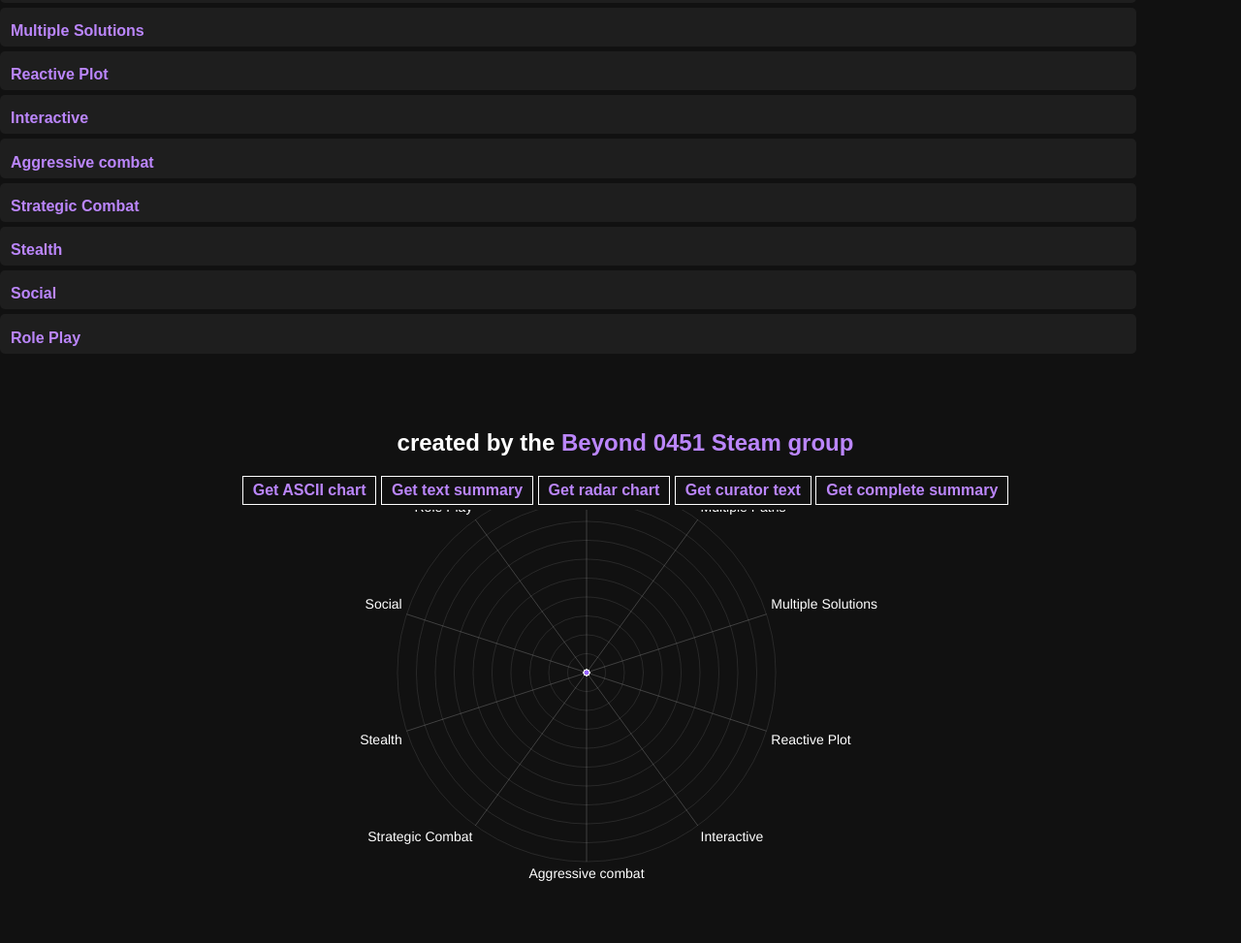
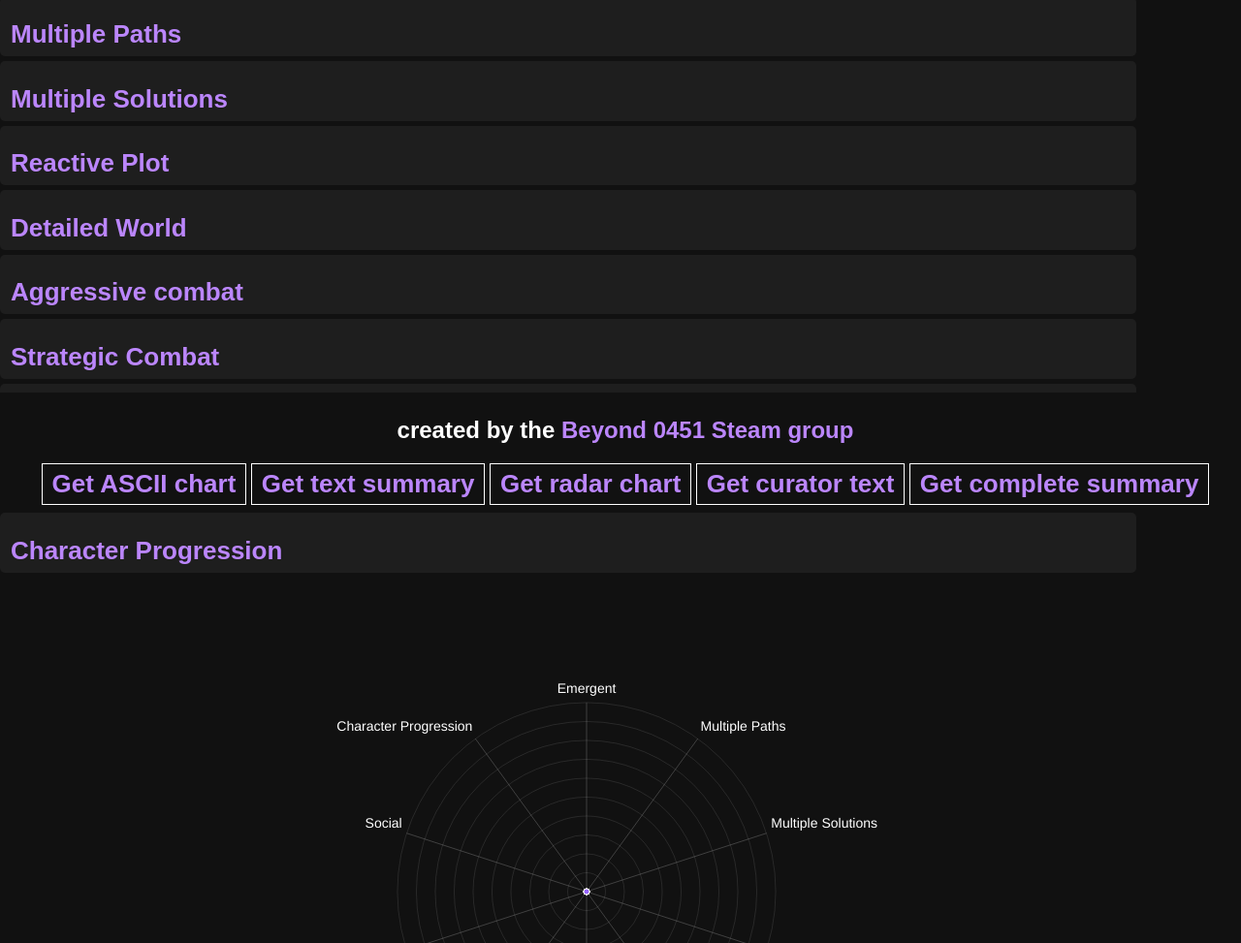
Before and after one commit to digaphobia/digaphobia.github.io, a plain HTML site: page mobile.html in a window 1280 px wide. Shown: the part 274-1247 px from the top of the page at 97% size. Drawn offline with nearby package versions, Linux system fonts and the light colour scheme.

Commit message:
updates to elements

```diff
--- a/full-list.js
+++ b/full-list.js
@@ -13,7 +13,7 @@ const category1 = {
   },
   {
    categoryelement: "Player can dynamically control individual AI systems",
-   elementtooltip: "Possession, mind control, direct remote control of security robot, etc",
+   elementtooltip: "Possession, mind control, remote control of security robot, etc",
    checkbox: true,
    radio: false,
    value: 1,
@@ -45,7 +45,15 @@ const category1 = {
   },
   {
    categoryelement: "AI responds dynamically to environmental changes",
-   elementtooltip: "Lights being left on, doors being left open, blood on the floor, items being left in their path, etc",
+   elementtooltip: "Lights being turned on, doors being left open, blood on the floor, items being left in their path, etc",
+   checkbox: true,
+   radio: false,
+   value: 1,
+   groupname: "chkbx",
+  },
+  {
+   categoryelement: "AI can be tricked or influenced",
+   elementtooltip: "Player can use bait, noise, light, etc. to manipulate AI behavior",
    checkbox: true,
    radio: false,
    value: 1,
@@ -60,8 +68,8 @@ const category1 = {
    groupname: "chkbx",
   },
   {
-   categoryelement: "Player may subvert / avoid required gameplay",
-   elementtooltip: "To do things the developer did not intend but also doesn't strictly prohibit, e.g., in Deus Ex: Ion Storm expected bosses to be killed, however player can distract them, then simply run past to avoid a fight",
+   categoryelement: "Player may draw upon systemic design to subvert / avoid intended gameplay",
+   elementtooltip: "To do things the developer did not intend but also doesn't strictly prohibit, e.g., in Deus Ex: when escaping from UNATCO Agent Navarre can be avoided instead of killed, but Gunther will specifically state that she was killed by the player regardless",
    checkbox: true,
    radio: false,
    value: 1,
@@ -312,28 +320,52 @@ const category4 = {
  ],
 };
 const category5 = {
- categoryname: "Interactive",
- categorydefinition: "Cohesive world and mechanic design which immerse the player",
+ categoryname: "Detailed World",
+ categorydefinition: "Cohesive, focused world and system design",
  categoryelements: [
   {
-   categoryelement: "Interactive environments",
-   elementtooltip: "Objects in the world are functional e.g., working light switches, windows which can be opened and closed",
+   categoryelement: "Functional spaces (WIP)",
+   elementtooltip: "Levels are designed and decorated to be logical and believable places",
    checkbox: true,
    radio: false,
    value: 1,
    groupname: "chkbx",
   },
   {
-   categoryelement: "Discoverable world-building",
-   elementtooltip: "Non-required methods to expand the plot and world lore e.g., notes, newspapers, radio broadcasts",
+   categoryelement: "Functional openings",
+   elementtooltip: "Doors, windows and other barriers can be opened and closed",
    checkbox: true,
    radio: false,
    value: 1,
    groupname: "chkbx",
   },
   {
-   categoryelement: "Upgradable equipment",
-   elementtooltip: "Player controlled weapons, items, tools, etc which can be altered to suit a situation",
+   categoryelement: "Functional controls",
+   elementtooltip: "Light switches, water taps, toilets, fans and other points of contact can be turned on and off",
+   checkbox: true,
+   radio: false,
+   value: 1,
+   groupname: "chkbx",
+  },
+  {
+   categoryelement: "Functional sound (WIP)",
+   elementtooltip: "Sound design gives the player contextual information about their surroundings, nearby enemies, hazards, etc.",
+   checkbox: true,
+   radio: false,
+   value: 1,
+   groupname: "chkbx",
+  },
+  {
+   categoryelement: "Spacial storytelling",
+   elementtooltip: "Staged scenes, props, texture decals, graffiti, and other level details which expand the plot and world lore",
+   checkbox: true,
+   radio: false,
+   value: 1,
+   groupname: "chkbx",
+  },
+  {
+   categoryelement: "Incidental storytelling",
+   elementtooltip: "Books, newspapers, radio broadcasts, and other discoverable media which expand the plot and world lore",
    checkbox: true,
    radio: false,
    value: 1,
@@ -341,55 +373,7 @@ const category5 = {
   },
   {
    categoryelement: "Item Persistence",
-   elementtooltip: "Dropped items remain present in the world forever",
-   checkbox: true,
-   radio: false,
-   value: 1,
-   groupname: "chkbx",
-  },
-  {
-   categoryelement: "Persistent inventory",
-   elementtooltip: "Player's full inventory is kept between missions / areas / levels",
-   checkbox: true,
-   radio: false,
-   value: 1,
-   groupname: "chkbx",
-  },
-  {
-   categoryelement: "Inventory management",
-   elementtooltip: "Player's inventory of weapons / items / tools is limited in size and must be physically managed",
-   checkbox: true,
-   radio: false,
-   value: 1,
-   groupname: "chkbx",
-  },
-  {
-   categoryelement: "Loot",
-   elementtooltip: "Objects of value can be discovered and used to benefit the player e.g., money, jewelery, trophies",
-   checkbox: true,
-   radio: false,
-   value: 1,
-   groupname: "chkbx",
-  },
-  {
-   categoryelement: "Condition and wear",
-   elementtooltip: "Repeated use of items affects their stats or causes them to degrade",
-   checkbox: true,
-   radio: false,
-   value: 1,
-   groupname: "chkbx",
-  },
-  {
-   categoryelement: "Attack no one",
-   elementtooltip: "Player can choose to play as a pacifist and is not forced to attack or kill anything",
-   checkbox: true,
-   radio: false,
-   value: 1,
-   groupname: "chkbx",
-  },
-  {
-   categoryelement: "Attack everyone",
-   elementtooltip: "Anything can be attacked and will respond appropriately",
+   elementtooltip: "Items which are dropped in the world remain present if the player later revisits the area",
    checkbox: true,
    radio: false,
    value: 1,
@@ -458,8 +442,8 @@ const category6 = {
    groupname: "chkbx",
   },
   {
-   categoryelement: "Location based damage",
-   elementtooltip: "Attacks deal more damage in specific areas, e.g., headshots, gaps in armor, etc.",
+   categoryelement: "Location-based damage models",
+   elementtooltip: "Attacks deal more damage when done in specific areas, e.g., headshots, gaps in armor, power supply, etc.",
    checkbox: true,
    radio: false,
    value: 1,
@@ -649,7 +633,7 @@ const category8 = {
 };
 const category9 = {
  categoryname: "Social",
- categorydefinition: "Emphasizes social interactions and relationships",
+ categorydefinition: "Emphasizes social interactions, relationships & spaces",
  categoryelements: [
   {
    categoryelement: "Choice of multiple dialogue options",
@@ -662,6 +646,14 @@ const category9 = {
   {
    categoryelement: "Social spaces inhabited by interactive NPCs",
    elementtooltip: "Non-hostile environments where NPCs are present and can be interacted with in various ways",
+   checkbox: true,
+   radio: false,
+   value: 1,
+   groupname: "chkbx",
+  },
+  {
+   categoryelement: "Social spaces have realistic interactive functionality",
+   elementtooltip: "e.g., in Deus Ex: buy beer or wine at a bar or purchase medical services at a health clinic",
    checkbox: true,
    radio: false,
    value: 1,
@@ -723,23 +715,23 @@ const category9 = {
    value: 1,
    groupname: "chkbx",
   },
+  {
+   categoryelement: "Manage allied NPCs",
+   elementtooltip: "Player can recruit or manage NPC allies who benefit the player in some way e.g., aid in combat, heal, assist in exploration, etc.",
+   checkbox: true,
+   radio: false,
+   value: 1,
+   groupname: "chkbx",
+  },
  ],
 };
 const category10 = {
- categoryname: "Role Play",
+ categoryname: "Character Progression",
  categorydefinition: "Systems focused on character development and progression",
  categoryelements: [
   {
    categoryelement: "Character creation",
    elementtooltip: "e.g., gender / body appearance / backstory",
-   checkbox: true,
-   radio: false,
-   value: 1,
-   groupname: "chkbx",
-  },
-  {
-   categoryelement: "Player is forced to choose a character class",
-   elementtooltip: "Players must choose a character class (e.g., warrior, mage, rogue) that determines their abilities and playstyle",
    checkbox: true,
    radio: false,
    value: 1,
@@ -778,16 +770,40 @@ const category10 = {
    groupname: "chkbx",
   },
   {
-   categoryelement: "Crafting",
-   elementtooltip: "Player can gather materials and create new items / equipment / consumables",
+   categoryelement: "Upgradable equipment",
+   elementtooltip: "Player controlled weapons, items, tools, etc which can be altered to suit a situation",
    checkbox: true,
    radio: false,
    value: 1,
    groupname: "chkbx",
   },
   {
-   categoryelement: "Manage allied NPCs",
-   elementtooltip: "Player can recruit or manage NPC allies who benefit the player in some way e.g., aid in combat, heal, assist in exploration, etc.",
+   categoryelement: "Condition and wear",
+   elementtooltip: "Repeated use of items affects their stats or causes them to degrade",
+   checkbox: true,
+   radio: false,
+   value: 1,
+   groupname: "chkbx",
+  },
+  {
+   categoryelement: "Persistent inventory",
+   elementtooltip: "Player's full inventory is kept between missions / areas / levels",
+   checkbox: true,
+   radio: false,
+   value: 1,
+   groupname: "chkbx",
+  },
+  {
+   categoryelement: "Inventory management",
+   elementtooltip: "Player's inventory of weapons / items / tools is limited in size and must be physically managed",
+   checkbox: true,
+   radio: false,
+   value: 1,
+   groupname: "chkbx",
+  },
+  {
+   categoryelement: "Loot",
+   elementtooltip: "Objects of value can be discovered and used to benefit the player e.g., money, jewelery, trophies",
    checkbox: true,
    radio: false,
    value: 1,
--- a/mobilestyle.css
+++ b/mobilestyle.css
@@ -50,7 +50,7 @@ color: #bb86fc;
 font-weight: bold;
 padding: 1px 10px;
 border-radius: 5px;
-font-size: 12px;
+font-size: 22px;
 margin-bottom: 5px;
 font-weight: normal;
 }
@@ -72,14 +72,14 @@ canvas {
 font-weight: bold;
 padding: 1px;
 border-radius: 5px;
-font-size: 16px;
+font-size: 26px;
 margin-bottom: 5px;
 }
 
 .elementcontainer {
 color: #fff;
 font-weight: normal;
-font-size: 12px;
+font-size: 22px;
 padding: 1px;
 margin-left: 0px;
 position: relative;
@@ -90,7 +90,7 @@ background-color: #1e1e1e;
 color: #bb86fc;
 font-weight: bold;
 border-radius: 5px;
-font-size: 16px;
+font-size: 26px;
 }
 
 .input[type="text"] {
@@ -101,7 +101,7 @@ font-weight: bold;
 padding: 10px;
 border: 2px solid var(--input-border);
 border-radius: 5px;
-font-size: 16px;
+font-size: 26px;
 margin-top: 10px;
 margin-bottom: 5px;
 }
@@ -119,7 +119,7 @@ padding: 5px 10px;
 text-align: center;
 text-decoration: none;
 display: inline-block;
-font-size: 16px;
+font-size: 26px;
 font-weight: bold;
 display: inline-block;
 }
```
Also changed, not shown: index.html (+2 -2 lines).
